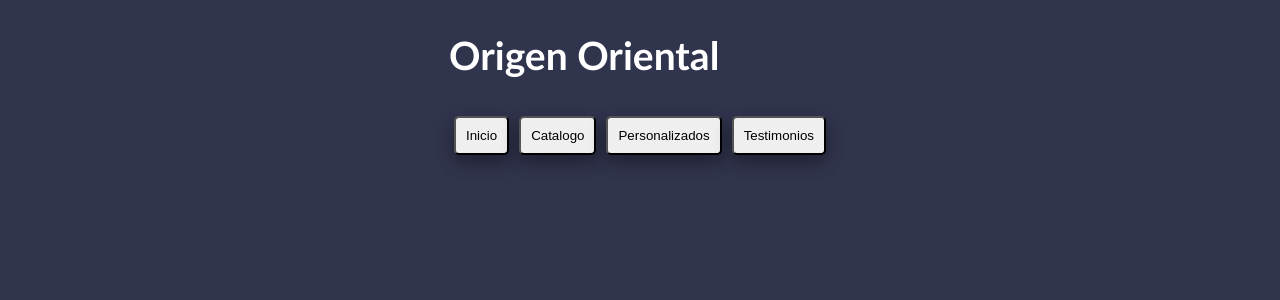
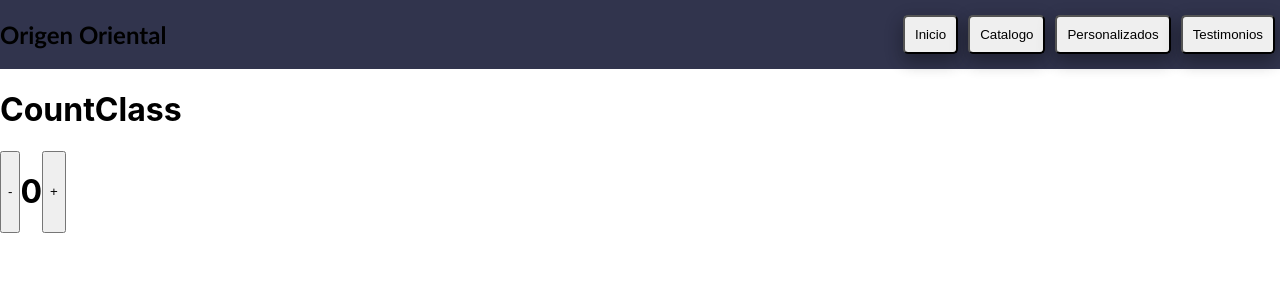
Before and after one commit to Guilleto98/ReactCoderHouse, a React (Create React App) app: page / in a window 1280 px wide. Shown: the top 300 px of the page. Built offline with nearby package versions, Linux system fonts and the light colour scheme.

Commit message:
Detalles en estilos del nav

```diff
--- a/src/App.css
+++ b/src/App.css
@@ -13,17 +13,6 @@
   }
 }
 
-.App-header {
-  background-color: #282c34;
-  min-height: 100vh;
-  display: flex;
-  flex-direction: column;
-  align-items: center;
-  justify-content: center;
-  font-size: calc(10px + 2vmin);
-  color: white;
-}
-
 .App-link {
   color: #61dafb;
 }
--- a/src/App.js
+++ b/src/App.js
@@ -1,12 +1,16 @@
 import './App.css';
 import NavBar from './componentes/NavBar/NavBar'
+import CountClass from './componentes/CountClass/CountClass'
+import CountFunction from './componentes/CountFunction/CountFunction'
 
 function App() {
   return (
     <div classNam = "App">
-      <header className = "App-header">
+
         <NavBar className="NavBar"/>
-      </header>
+        <CountClass />
+        <CountFunction />
+
     </div>
   );
 }
--- /dev/null
+++ b/src/componentes/CountClass/CountClass.js
@@ -0,0 +1,11 @@
+import { Component } from "react";
+
+class CountClass extends Component {
+    render(){
+        return (
+            <h1>CountClass</h1>
+        )
+    }
+}
+
+export default CountClass
--- /dev/null
+++ b/src/componentes/CountFunction/CountFunction.js
@@ -0,0 +1,20 @@
+const CountFunction = (props) => {
+    let count = 0
+
+    const decrement = () =>{
+        count = count--
+    }
+
+    const increment = () =>{
+        count = count++
+    }
+
+
+    return ( <div style={{display:"flex"}}>
+                <button onClick={decrement}>-</button>
+                <h1>{count}</h1>
+                <button onClick={increment}>+</button>
+            </div>)
+}
+
+export default CountFunction
--- a/src/componentes/NavBar/NavBar.css
+++ b/src/componentes/NavBar/NavBar.css
@@ -1,10 +1,12 @@
-.App-header{
+nav{
   display: flex;
   width: 100%;
   height: 20%;
   background: #31344d;
-    align-items: center;
+  align-items:center;
   justify-content: space-between;
+  top: 0;
+  position: relative;
 }
 
 .name{
```
Lines whose indentation alone changed are shown as unchanged.
